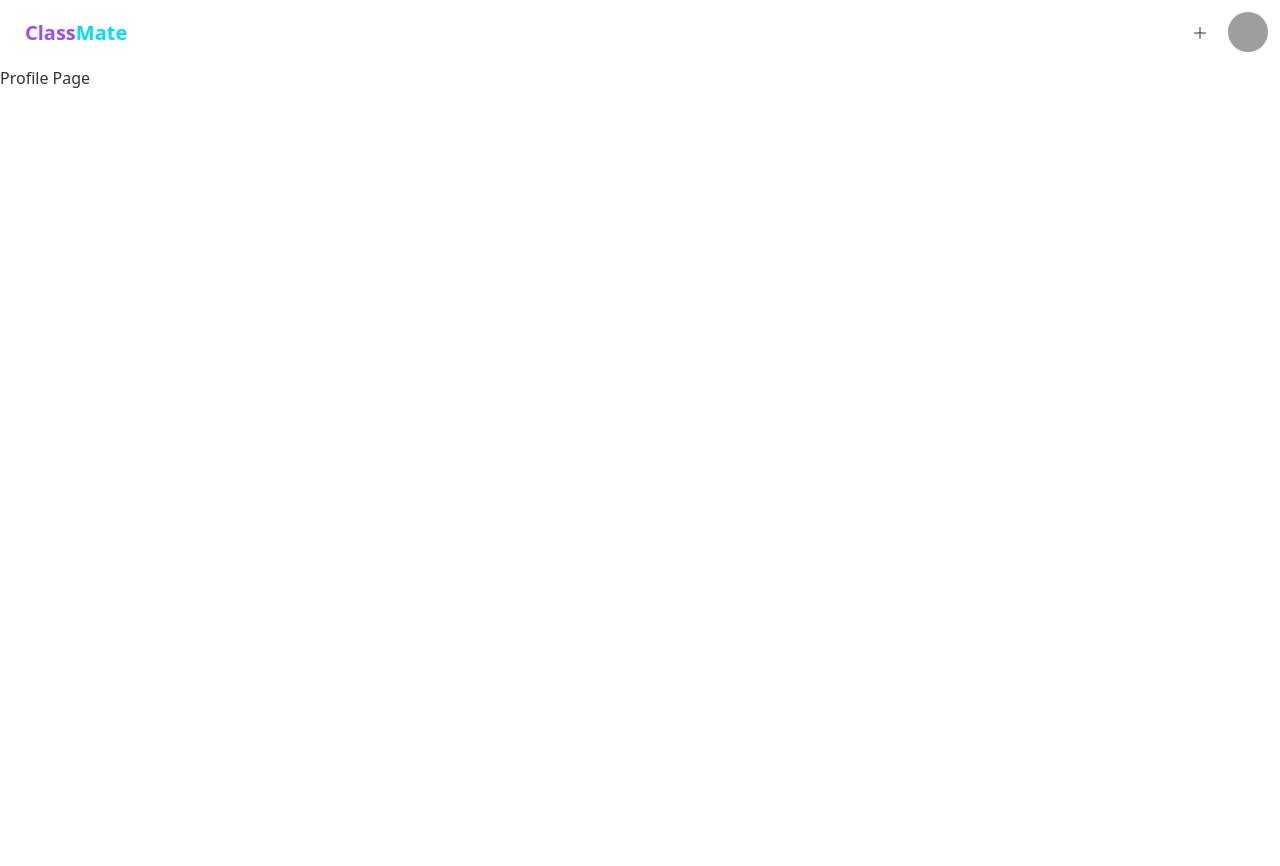
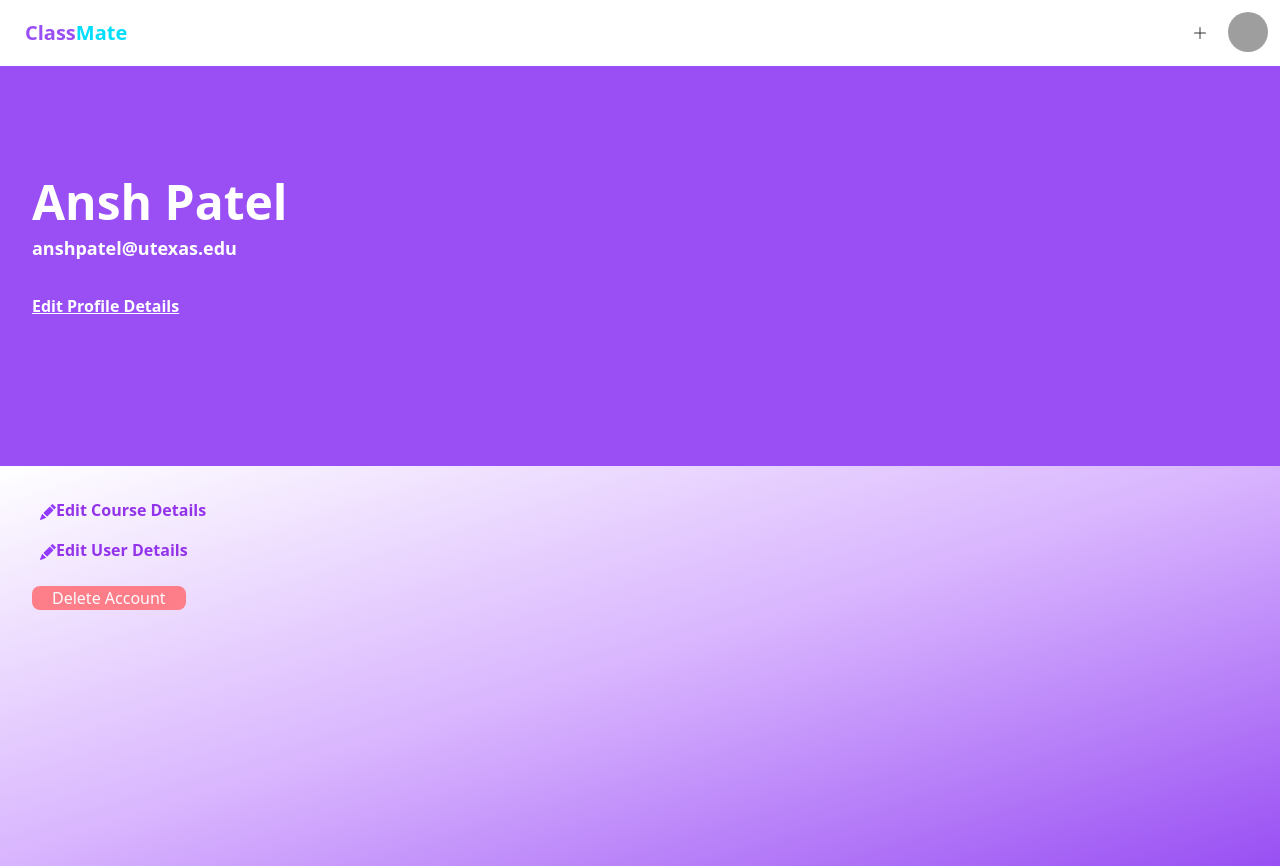
Before and after one commit to SumitNalavade/ClassMate, a Next.js app: page /profile in a window 1280 px wide. Built offline with nearby package versions, Linux system fonts and the light colour scheme; grey boxes are pictures that could not be loaded.

Commit message:
Add Profile Page

```diff
--- a/pages/profile.tsx
+++ b/pages/profile.tsx
@@ -6,7 +6,28 @@ import Layout from "../components/layout"
 const Profile: NextPage = () => {
     return (
         <Layout>
-            <h1>Profile Page</h1>
+                <div className="h-1/2 bg-primary">
+                    <div className="text-white text-5xl pl-8 pt-28 font-semibold flex">Ansh Patel</div>
+                <div className="text-white pl-8 pt-2 text-lg font-semibold flex">anshpatel@utexas.edu</div>
+                <div className="underline underline-offset-1 pl-8 pt-8 text-md text-white font-semibold flex">Edit Profile Details</div>
+            </div>
+            <div className="h-1/2 bg-gradient-to-br from-base-100 via-purple-300 to-primary">
+                <div className="text-purple-600 font-semibold">
+                    <button className="opacity-100 pl-10 pt-8">
+                        <svg xmlns="http://www.w3.org/2000/svg" width="16" height="16" fill="#933AFF" className="bi bi-pencil-fill inline-block" viewBox="0 0 16 16">
+                        <path d="M12.854.146a.5.5 0 0 0-.707 0L10.5 1.793 14.207 5.5l1.647-1.646a.5.5 0 0 0 0-.708l-3-3zm.646 6.061L9.793 2.5 3.293 9H3.5a.5.5 0 0 1 .5.5v.5h.5a.5.5 0 0 1 .5.5v.5h.5a.5.5 0 0 1 .5.5v.5h.5a.5.5 0 0 1 .5.5v.207l6.5-6.5zm-7.468 7.468A.5.5 0 0 1 6 13.5V13h-.5a.5.5 0 0 1-.5-.5V12h-.5a.5.5 0 0 1-.5-.5V11h-.5a.5.5 0 0 1-.5-.5V10h-.5a.499.499 0 0 1-.175-.032l-.179.178a.5.5 0 0 0-.11.168l-2 5a.5.5 0 0 0 .65.65l5-2a.5.5 0 0 0 .168-.11l.178-.178z"/></svg>Edit Course Details
+                    </button>
+                </div>
+                <div className="text-purple-600 font-semibold">
+                    <button className="opacity-100 pl-10 pt-4">
+                        <svg xmlns="http://www.w3.org/2000/svg" width="16" height="16" fill="#933AFF" className="bi bi-pencil-fill inline-block" viewBox="0 0 16 16">
+                        <path d="M12.854.146a.5.5 0 0 0-.707 0L10.5 1.793 14.207 5.5l1.647-1.646a.5.5 0 0 0 0-.708l-3-3zm.646 6.061L9.793 2.5 3.293 9H3.5a.5.5 0 0 1 .5.5v.5h.5a.5.5 0 0 1 .5.5v.5h.5a.5.5 0 0 1 .5.5v.5h.5a.5.5 0 0 1 .5.5v.207l6.5-6.5zm-7.468 7.468A.5.5 0 0 1 6 13.5V13h-.5a.5.5 0 0 1-.5-.5V12h-.5a.5.5 0 0 1-.5-.5V11h-.5a.5.5 0 0 1-.5-.5V10h-.5a.499.499 0 0 1-.175-.032l-.179.178a.5.5 0 0 0-.11.168l-2 5a.5.5 0 0 0 .65.65l5-2a.5.5 0 0 0 .168-.11l.178-.178z"/></svg>Edit User Details
+                    </button>
+                </div>
+                <div className="pl-8 pt-6">
+                    <button className="rounded-lg bg-accent text-white px-5 opacity-90">Delete Account</button>
+                </div>
+            </div>
         </Layout>
     )
 }
```
